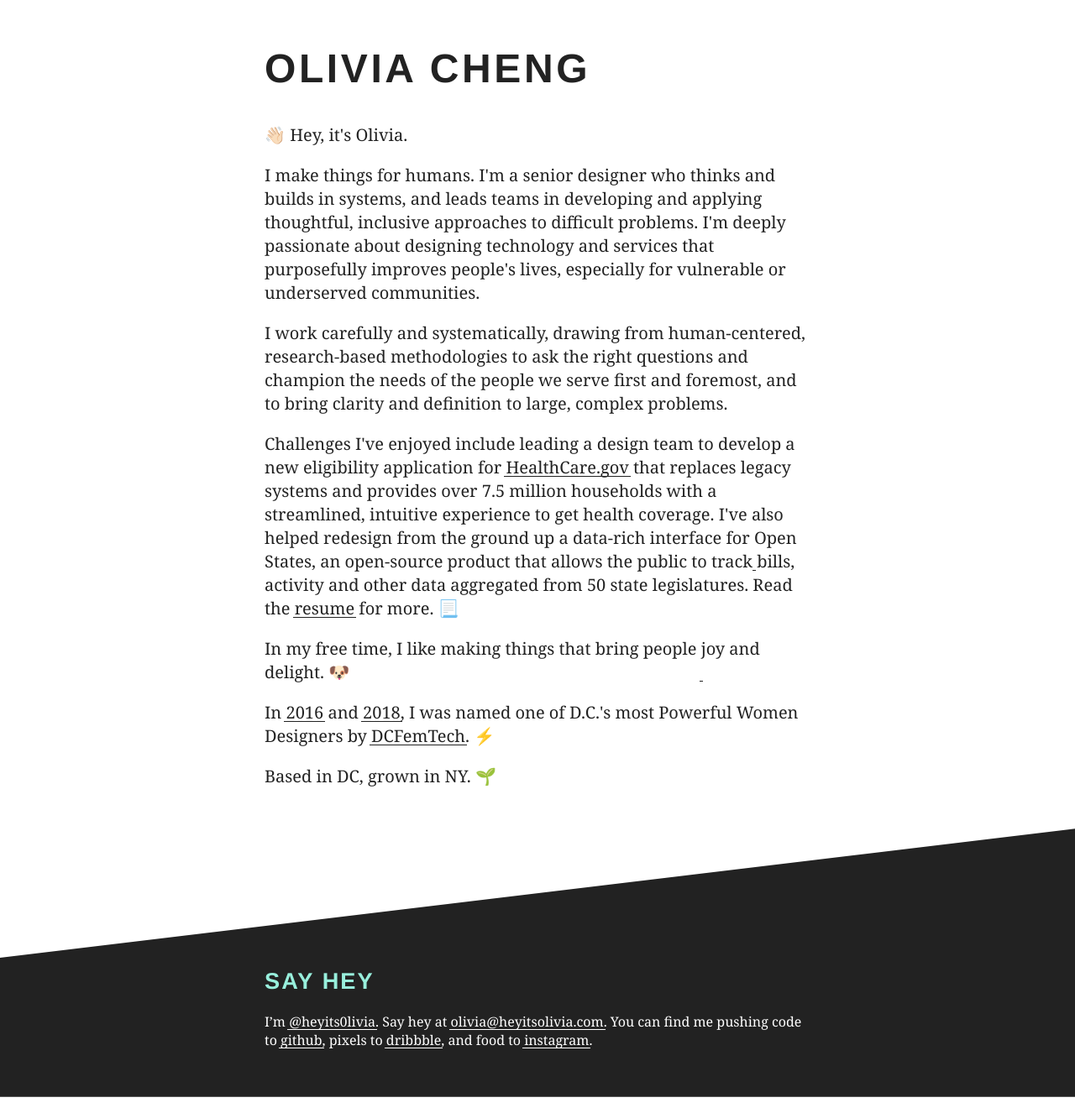
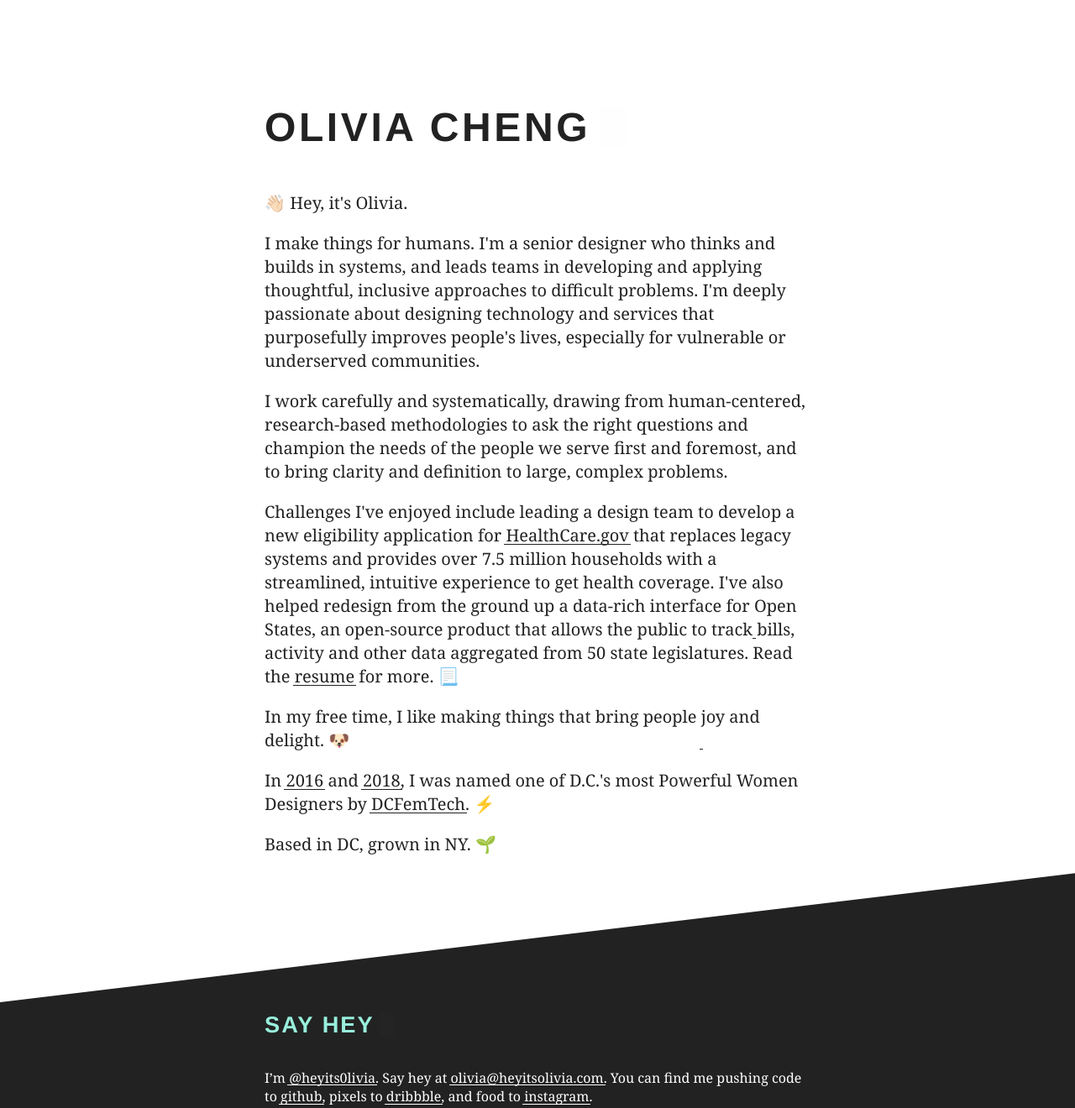
Before and after one commit to heyitsolivia/heyitsolivia, a Gatsby site: page / in a window 1280 px wide. Shown: the whole page at 84% size. Built offline with nearby package versions, Linux system fonts and the light colour scheme; Gatsby itself is replaced by a stand-in of ours.

Commit message:
Update layout

```diff
--- a/src/components/footer.js
+++ b/src/components/footer.js
@@ -3,7 +3,7 @@ import React from "react"
 export default () => (
     <footer className="footer u-fill--dark">
         <div className="container">
-            <h1 className="heading heading--large u-color--primary">Say hey</h1>
+            <h2 className="heading heading--large u-color--primary cursor cursor--dark">Say hey</h2>
             <p>
                 I’m <a className="link" href="http://twitter.com/heyits0livia">@heyits0livia</a>.
                 Say hey at <a className="link" href="mailto:olivia@heyitsolivia.com">olivia@heyitsolivia.com</a>.
--- a/src/components/header.js
+++ b/src/components/header.js
@@ -1,7 +1,10 @@
 import React from "react"
+import { Link } from "gatsby"
 
 export default() => (
-    <header>
-        <h1 className="heading heading--jumbo">Olivia Cheng</h1>
+    <header className="header">
+        <h1 className="heading heading--jumbo cursor">
+            <Link to="/">Olivia Cheng</Link>
+        </h1>
     </header>
 )
--- a/src/components/layout.js
+++ b/src/components/layout.js
@@ -1,9 +1,11 @@
 import React from "react"
+import Header from "../components/header"
 import Footer from "../components/footer"
 
 export default ({ children }) => (
     <div>
-        <div style={{ margin: `3rem auto`, maxWidth: 650, padding: `0 1rem` }}>
+        <div className="container">
+            <Header/>
             {children}
         </div>
         <Footer/>
--- a/src/pages/index.js
+++ b/src/pages/index.js
@@ -1,13 +1,11 @@
 import React from "react"
 import { Link } from "gatsby"
 import Layout from "../components/layout"
-import Header from "../components/header"
 
 
 export default () => (
     <Layout>
-        <Header/>
-        <article className="text--lead">
+        <article className="text--lead u-measure">
             <p>👋🏻 Hey, it's Olivia.</p>
             <p>I make things for humans. I'm a senior designer who thinks and builds in systems, and leads teams in developing and applying thoughtful, inclusive approaches to difficult problems. I'm deeply passionate about designing technology and services that purposefully improves people's lives, especially for vulnerable or underserved communities.</p>
             <p>I work carefully and systematically, drawing from human-centered, research-based methodologies  to ask the right questions and champion the needs of the people we serve first and foremost, and to bring clarity and definition to large, complex problems.</p>
--- a/src/pages/resume.js
+++ b/src/pages/resume.js
@@ -1,10 +1,9 @@
 import React from "react"
 import Layout from "../components/layout"
-import Header from "../components/header"
 
 export default () => (
     <Layout>
-        <Header />
+        <article className="u-measure">
             <h2 className="heading heading--large">Experience</h2>
 
             <h3 className="heading heading--small resume__heading">
@@ -64,7 +63,7 @@ export default () => (
                 <span>2010&ndash;2012</span>
             </h3>
             <ul>
-            <li>Designed and built event websites for the nonprofit to raise awareness and increase community engagement. Implemented custom front-ends, event registration systems, CMS and payment integrations, helping to facilitate over $200,000 in fundraising annually</li>
+                <li>Designed and built event websites for the nonprofit to raise awareness and increase community engagement. Implemented custom front-ends, event registration systems, CMS and payment integrations, facilitating over $200,000 in fundraising annually</li>
             </ul>
 
             <h2 className="heading heading--large resume__heading">Tools & Skills</h2>
@@ -77,5 +76,6 @@ export default () => (
                 <span>2011</span>
             </h3>
             <p>Bachelor of Arts in Graphic Design</p>
+        </article>
     </Layout>
 )
--- a/src/styles/components/cursor.scss
+++ b/src/styles/components/cursor.scss
@@ -0,0 +1,26 @@
+// Cursor
+
+.cursor {
+    padding-right: 0.25em;
+    line-height: 1;
+    display: inline-block;
+    border-right: 0.65em solid rgba(0, 0, 0, 0.075);
+    animation: blink 1.5s infinite;
+}
+
+.cursor--dark {
+    border-right: 0.65em solid rgba(255, 255, 255, 0.1);
+    animation: blink--dark 1.5s infinite;
+}
+
+@keyframes blink {
+    0% { border-color: rgba(0, 0, 0, 0.075); }
+    50% { border-color: rgba(0, 0, 0, 0); }
+    100% { border-color: rgba(0, 0, 0, 0.075); }
+}
+
+@keyframes blink--dark {
+    0% { border-color: rgba(255, 255, 255, 0.1); }
+    50% { border-color: rgba(255, 255, 255, 0); }
+    100% { border-color: rgba(255, 255, 255, 0.1); }
+}
--- a/src/styles/components/footer.scss
+++ b/src/styles/components/layout.scss
@@ -1,5 +1,19 @@
+// Layout
+
+.container {
+    max-width: 650px;
+    padding-left: 1rem;
+    padding-right: 1rem;
+    margin: auto;
+}
+
+
+// Header
+.header {
+    padding-top: 6rem;
+}
+
 // Footer
-
 .footer {
     width: 100%;
     padding-top: 6rem;
@@ -24,10 +38,3 @@
         padding-top: 11rem;
     }
 }
-
-.container {
-    max-width: 650px;
-    padding-left: 1rem;
-    padding-right: 1rem;
-    margin: auto;
-}
--- a/src/styles/components/typography.scss
+++ b/src/styles/components/typography.scss
@@ -17,7 +17,6 @@ body {
 .text--regular {
     font-size: 1rem;
 }
-
 
 // Headings
 .heading {
--- a/src/styles/global.scss
+++ b/src/styles/global.scss
@@ -1,10 +1,12 @@
 @import 'settings';
+
+
+// Mixins and functions
+@import 'mixins';
 @import 'helpers';
-@import 'mixins';
-@import 'utilities';
-
-// Mixins
 
 // Components
 @import 'components/typography';
-@import 'components/footer';
+@import 'components/layout';
+@import 'components/cursor';
+@import 'utilities';
--- a/src/styles/utilities.scss
+++ b/src/styles/utilities.scss
@@ -9,3 +9,8 @@
 .u-color--primary {
     color: $primary-color;
 }
+
+// Measure (restrict content to readable line length)
+.u-measure {
+    max-width: 65ch;
+}
```
Also changed, not shown: src/styles/components/logo.scss (deleted), src/styles/components/section.scss (deleted). Lines whose indentation alone changed are shown as unchanged.
